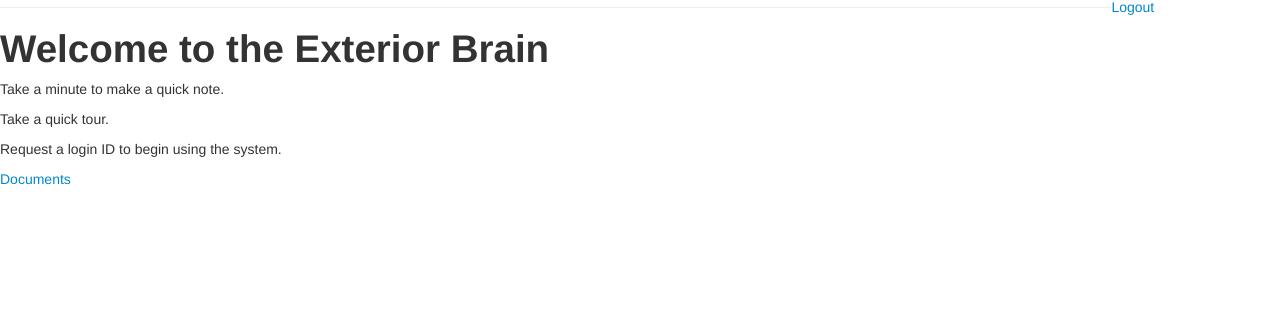
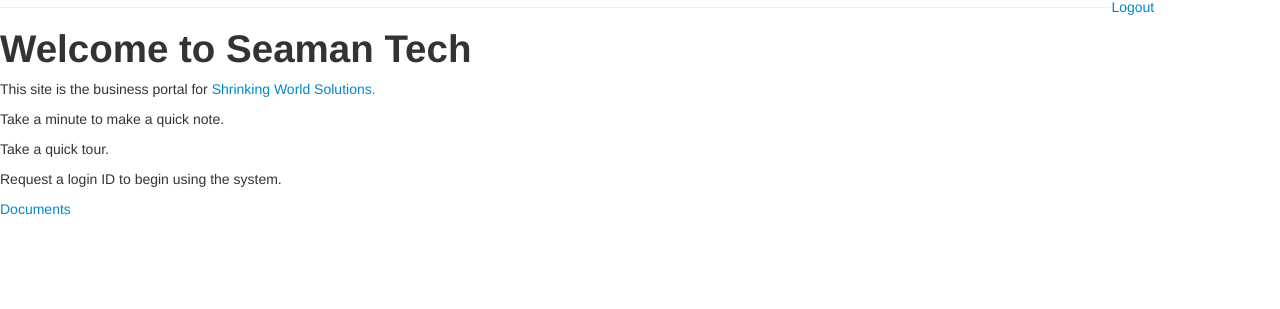
Before and after one commit to Mark-Seaman/Brain, a Django app: page / in a window 1280 px wide. Shown: the part 113-422 px from the top of the page. Run offline with Django 3.2, Linux system fonts and the light colour scheme.

Commit message:
Update pages

```diff
--- a/app/app/urls.py
+++ b/app/app/urls.py
@@ -3,13 +3,15 @@
 
 from django.conf.urls import patterns, include, url
 
-urlpatterns = patterns('',
-    url(r'^$', 'app.views.home', name='/'),
-    url(r'^user$', 'app.views.user', name='user'),
-    url(r'^test$', 'app.views.test_view', name='test'),
-    url(r'^no_access$', 'app.views.no_access'),
+urlpatterns = patterns(
+    '',
 
-    (r'^login', 'django.contrib.auth.views.login', {'template_name': 'login.html'}),
+    url(r'^$',              'app.views.home', name='/'),
+    url(r'^user$',          'app.views.user', name='user'),
+    url(r'^test$',          'app.views.test_view', name='test'),
+    url(r'^no_access$',     'app.views.no_access'),
+
+    (r'^login', 'django.contrib.auth.views.login', {'template_name':'login.html'}),
     (r'^logout', 'app.views.logout_view'),
 
     url(r'^doc', include('doc.doc_urls')),
--- a/app/templates/home.html
+++ b/app/templates/home.html
@@ -2,8 +2,19 @@
 
 {% block content %}
 
-<h1>Welcome to the Exterior Brain</h1>
+<h1>Welcome to Seaman Tech</h1>
 
+<p>This site is the business portal for <a href="http://Shrinking-World.org">Shrinking World Solutions.</a> </p>
+
+<p></p>
+
+<p></p>
+
+<p></p>
+
+<p></p>
+
+<p></p>
 
 <p>Take a minute to make a quick note.</p>
 
--- a/app/templates/user.html
+++ b/app/templates/user.html
@@ -4,6 +4,10 @@
 
 
 <h1>Welcome, {{user}}</h1>
+
+<p>This site is the business portal for <a href="http://Shrinking-World.org">Shrinking World Solutions.</a> </p>
+
+<p></p>
 
 <ul>
 
```
